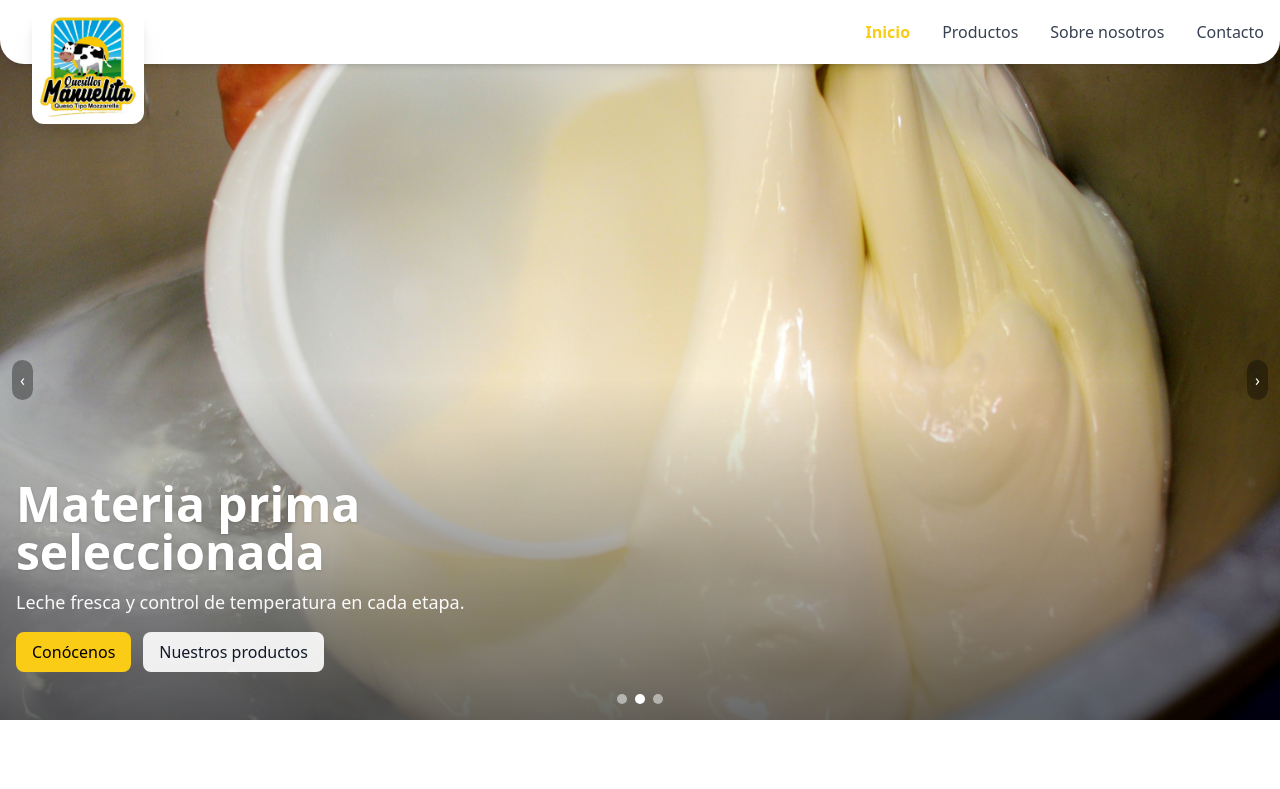
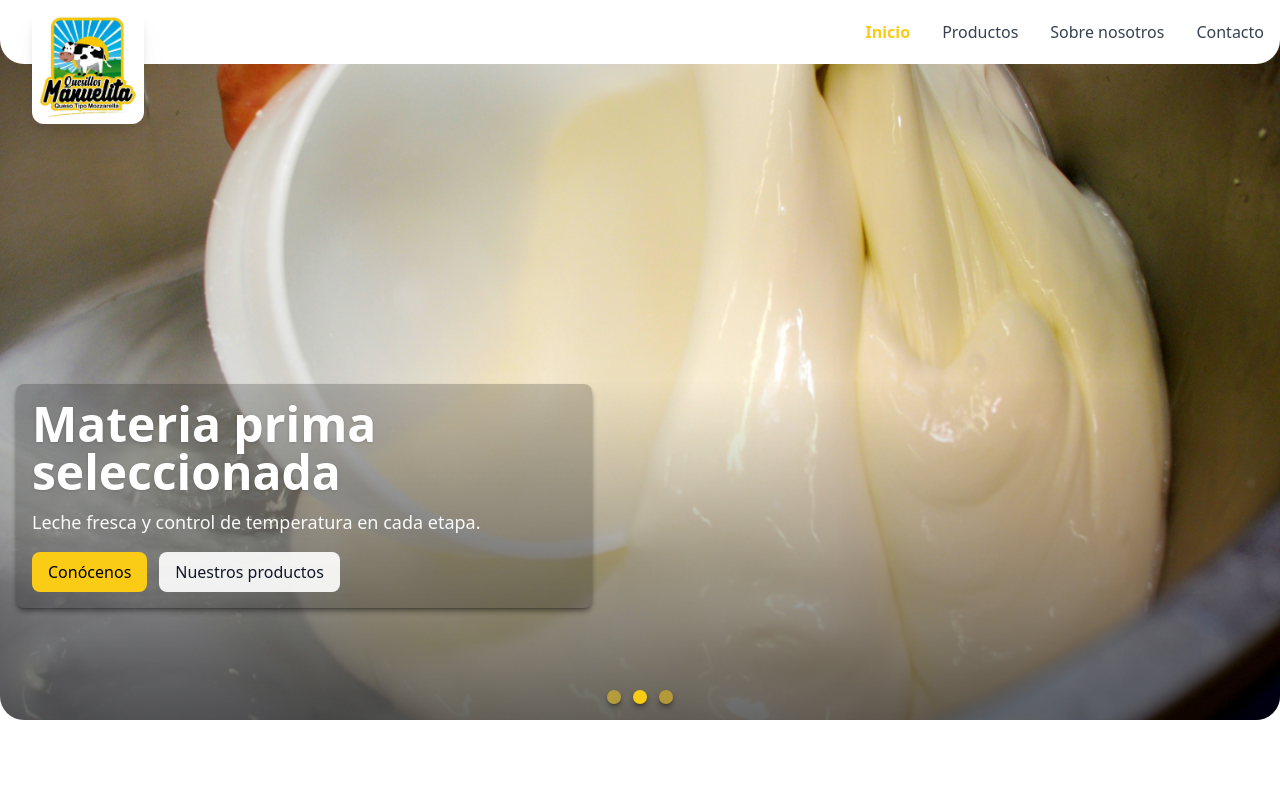
Before and after one commit to ingramirezrivera/quesillos-manuelita-landing, a React (Vite) app: page / in a window 1280 px wide. Shown: the top 789 px of the page. Built offline with nearby package versions, Linux system fonts and the light colour scheme.

Commit message:
Hero: remove arrows, yellow bullets, overlay shadow

```diff
--- a/src/components/Header.jsx
+++ b/src/components/Header.jsx
@@ -68,20 +68,20 @@ export default function Header() {
     };
   }, []);
 
-  // 🔹 Estilo base de los links (sin sombras en focus)
+  // 🔹 Estilo base de los links
   const linkBase =
     "inline-block transform-gpu transition duration-200 hover:scale-110 focus:scale-110";
 
-  // 🔹 Clase condicional según sección activa
   const linkClass = (id) =>
     `${linkBase} ${active === id ? "text-primary font-semibold" : "text-gray-700"}`;
 
   return (
     <header
-      className={`
-        sticky top-0 z-50 w-full bg-white shadow-md
-        relative rounded-b-3xl transition-all duration-300
-      `}
+      className="
+        sticky top-0 z-50 w-full bg-white
+        rounded-b-3xl
+        transition-all duration-300
+      "
     >
       <div className="relative flex items-center px-4 h-16 md:h-16 max-w-7xl mx-auto">
         {/* 🔹 Logo */}
@@ -132,7 +132,6 @@ export default function Header() {
           onClick={() => setIsOpen((v) => !v)}
         >
           {isOpen ? (
-            // Icono cerrar (X)
             <svg
               xmlns="http://www.w3.org/2000/svg"
               className="h-6 w-6"
@@ -146,7 +145,6 @@ export default function Header() {
               />
             </svg>
           ) : (
-            // Icono hamburguesa con 3 barras
             <div className="space-y-1">
               <span className="block w-6 h-0.5 bg-gray-700"></span>
               <span className="block w-6 h-0.5 bg-gray-700"></span>
@@ -156,7 +154,7 @@ export default function Header() {
         </button>
       </div>
 
-      {/* 🔹 Overlay para cerrar el menú al hacer clic fuera (solo móvil) */}
+      {/* 🔹 Overlay (mobile) */}
       {isOpen && (
         <button
           aria-label="Cerrar menú"
@@ -165,7 +163,7 @@ export default function Header() {
         />
       )}
 
-      {/* 🔹 Menú móvil (panel) */}
+      {/* 🔹 Menú móvil */}
       <div
         id="mobile-menu"
         className={`
--- a/src/features/hero/Hero.jsx
+++ b/src/features/hero/Hero.jsx
@@ -21,7 +21,6 @@ export default function Hero() {
     setIndex((i) => (i - 1 + total) % total);
   };
 
-  // Autoplay
   useEffect(() => {
     if (paused) return;
     timerRef.current = setInterval(() => {
@@ -30,14 +29,12 @@ export default function Hero() {
     return () => clearInterval(timerRef.current);
   }, [paused, total]);
 
-  // Pausar si la pestaña no está visible
   useEffect(() => {
     const onVisibility = () => setPaused(document.hidden);
     document.addEventListener("visibilitychange", onVisibility);
     return () => document.removeEventListener("visibilitychange", onVisibility);
   }, []);
 
-  // Teclado: ← y →
   useEffect(() => {
     const onKey = (e) => {
       if (e.key === "ArrowRight") next();
@@ -47,7 +44,6 @@ export default function Hero() {
     return () => window.removeEventListener("keydown", onKey);
   }, []);
 
-  // Deslizar en móvil
   const startX = useRef(0);
   const onPointerDown = (e) => {
     startX.current = e.clientX ?? e.touches?.[0]?.clientX ?? 0;
@@ -60,13 +56,32 @@ export default function Hero() {
     if (dx < -threshold) next();
   };
 
+  useEffect(() => {
+    const preloadSrc = (src) => {
+      if (!src) return;
+      const img = new Image();
+      img.decoding = "async";
+      img.loading = "eager";
+      img.src = src;
+    };
+    const nextIdx = (index + 1) % total;
+    const prevIdx = (index - 1 + total) % total;
+    preloadSrc(slides[nextIdx]?.mobile);
+    preloadSrc(slides[nextIdx]?.desktop);
+    preloadSrc(slides[prevIdx]?.mobile);
+    preloadSrc(slides[prevIdx]?.desktop);
+  }, [index, total]);
+
   return (
     <section
       id="hero"
       role="region"
       aria-roledescription="carousel"
       aria-label="Galería planta Quesillos Manuelita"
-      className="relative -mt-6 h-[70vh] md:h-[85vh] overflow-hidden"
+      className="
+        relative -mt-6 h-[70vh] md:h-[85vh] overflow-hidden
+        rounded-b-3xl
+      "
       onPointerDown={onPointerDown}
       onPointerUp={onPointerUp}
       onTouchStart={onPointerDown}
@@ -76,6 +91,7 @@ export default function Hero() {
       <div className="absolute inset-0">
         {slides.map((s, i) => {
           const isActive = i === index;
+          const isFirst = i === 0;
           return (
             <div
               key={s.id}
@@ -101,18 +117,20 @@ export default function Hero() {
                         ? "scale-[1.08]"
                         : "scale-100"
                   }`}
-                  loading={i === 0 ? "eager" : "lazy"}
-                  fetchPriority={i === 0 ? "high" : "auto"}
+                  loading={isFirst ? "eager" : "lazy"}
+                  fetchPriority={isFirst ? "high" : "auto"}
+                  decoding="async"
+                  draggable={false}
                 />
               </picture>
 
-              {/* Gradiente */}
+              {/* Gradiente inferior */}
               <div className="pointer-events-none absolute inset-x-0 bottom-0 h-1/2 bg-gradient-to-t from-black/60 to-transparent" />
 
-              {/* Overlay */}
+              {/* Overlay con sombra */}
               <div className="absolute inset-0 flex items-end">
-                <div className="max-w-7xl mx-auto px-4 w-full pb-8 md:pb-12">
-                  <div className="max-w-xl text-white">
+                <div className="max-w-7xl mx-auto px-4 w-full pb-14 sm:pb-16 md:pb-24 lg:pb-28">
+                  <div className="max-w-xl text-white shadow-md shadow-black/40 rounded-lg p-4 bg-black/20">
                     <h1 className="text-2xl md:text-5xl font-bold drop-shadow">
                       {s.title}
                     </h1>
@@ -141,32 +159,19 @@ export default function Hero() {
         })}
       </div>
 
-      {/* Flechas */}
-      <button
-        aria-label="Slide anterior"
-        onClick={prev}
-        className="absolute left-3 top-1/2 -translate-y-1/2 rounded-full bg-black/35 hover:bg-black/50 p-2 text-white"
-      >
-        ‹
-      </button>
-      <button
-        aria-label="Slide siguiente"
-        onClick={next}
-        className="absolute right-3 top-1/2 -translate-y-1/2 rounded-full bg-black/35 hover:bg-black/50 p-2 text-white"
-      >
-        ›
-      </button>
-
-      {/* Bullets */}
-      <div className="absolute bottom-4 left-0 right-0 flex justify-center gap-2">
+      {/* Bullets amarillos con sombra */}
+      <div className="absolute bottom-4 left-0 right-0 flex justify-center gap-3 z-20">
         {slides.map((_, i) => (
           <button
             key={i}
             aria-label={`Ir al slide ${i + 1}`}
             onClick={() => goTo(i)}
-            className={`h-2.5 w-2.5 rounded-full transition ${
-              i === index ? "bg-white" : "bg-white/50 hover:bg-white/80"
-            }`}
+            className={`
+              h-3.5 w-3.5 rounded-full shadow-md shadow-black/40 transition
+              ${
+                i === index ? "bg-primary" : "bg-primary/50 hover:bg-primary/80"
+              }
+            `}
           />
         ))}
       </div>
```
